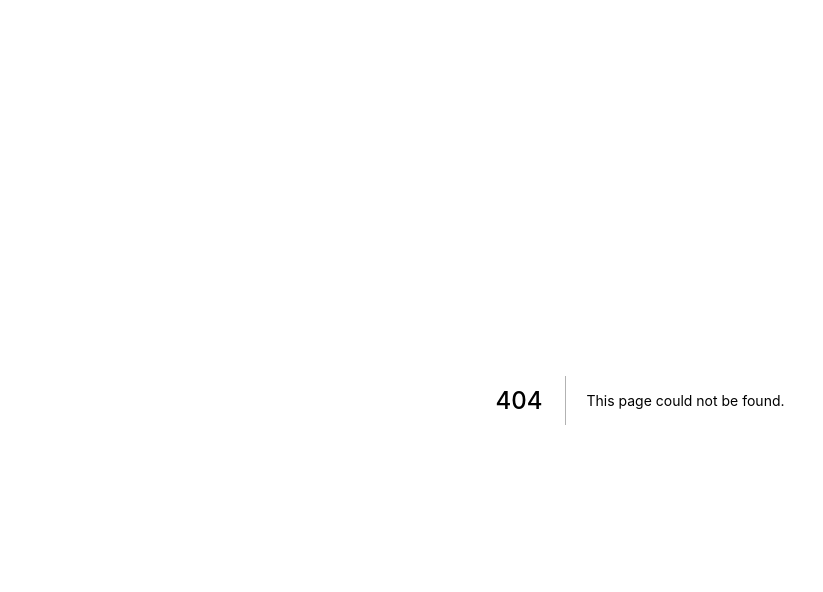
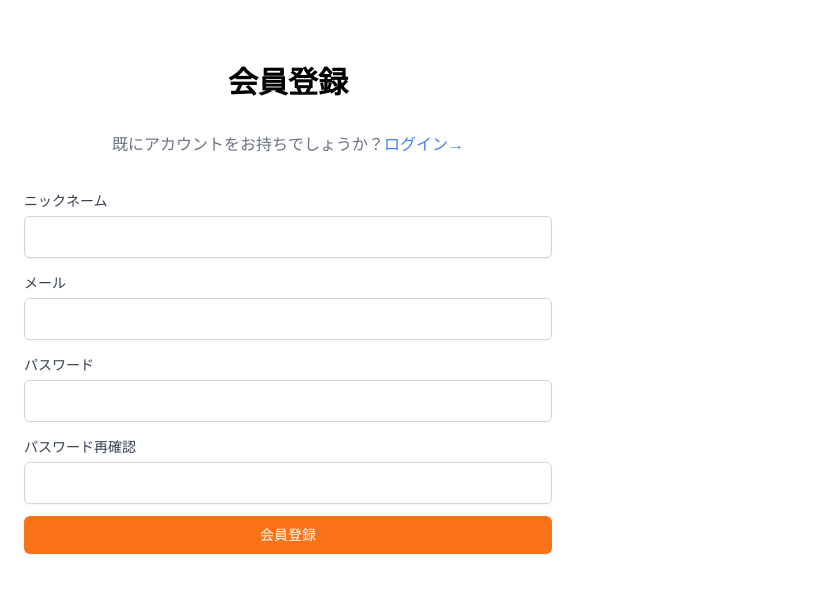
Before and after one commit to RspSang/kochi-flavor, a Next.js app: page /join in a window 1280 px wide. Before the commit this address had no page. Shown: the top 592 px of the page, without its empty margins (0-823 px from the left). Built offline with nearby package versions, Linux system fonts and the light colour scheme.

Commit message:
Create join page UI

```diff
--- /dev/null
+++ b/pages/join.tsx
@@ -0,0 +1,74 @@
+import Link from "next/link";
+
+function cls(...classnames: string[]) {
+  return classnames.join(" ");
+}
+
+export default function Join() {
+  return (
+    <div className="mt-16 px-6 max-w-xl">
+      <h3 className="text-center text-3xl font-bold">会員登録</h3>
+      <div className="mt-8">
+        <div>
+          <h5 className="text-center font-medium text-gray-500">
+            <span>既にアカウントをお持ちでしょうか？</span>
+            <Link href="/login">
+              <a className="text-blue-500">ログイン&rarr;</a>
+            </Link>
+          </h5>
+        </div>
+        <form className="mt-8 flex flex-col space-y-3">
+          <div>
+            <label className="text-sm font-medium text-gray-700">
+              ニックネーム
+            </label>
+            <div className="mt-1">
+              <input
+                className="w-full appearance-none rounded-md border border-gray-300 px-3 py-2 placeholder-gray-400 shadow-sm focus:border-orange-500 focus:outline-none focus:ring-orange-500"
+                type="text"
+                required
+              />
+            </div>
+          </div>
+          <div>
+            <label className="text-sm font-medium text-gray-700">メール</label>
+            <div className="mt-1">
+              <input
+                className="w-full appearance-none rounded-md border border-gray-300 px-3 py-2 placeholder-gray-400 shadow-sm focus:border-orange-500 focus:outline-none focus:ring-orange-500"
+                type="email"
+                required
+              />
+            </div>
+          </div>
+          <div>
+            <label className="text-sm font-medium text-gray-700">
+              パスワード
+            </label>
+            <div className="mt-1">
+              <input
+                className="w-full appearance-none rounded-md border border-gray-300 px-3 py-2 placeholder-gray-400 shadow-sm focus:border-orange-500 focus:outline-none focus:ring-orange-500"
+                type="password"
+                required
+              />
+            </div>
+          </div>
+          <div>
+            <label className="text-sm font-medium text-gray-700">
+              パスワード再確認
+            </label>
+            <div className="mt-1">
+              <input
+                className="w-full appearance-none rounded-md border border-gray-300 px-3 py-2 placeholder-gray-400 shadow-sm focus:border-orange-500 focus:outline-none focus:ring-orange-500"
+                type="password"
+                required
+              />
+            </div>
+          </div>
+          <button className="rounded-md border border-transparent bg-orange-500 py-2 px-4 text-sm font-medium text-white shadow-sm hover:bg-orange-600 focus:outline-none focus:ring-2 focus:ring-orange-500 focus:ring-offset-2">
+            会員登録
+          </button>
+        </form>
+      </div>
+    </div>
+  );
+}
```
